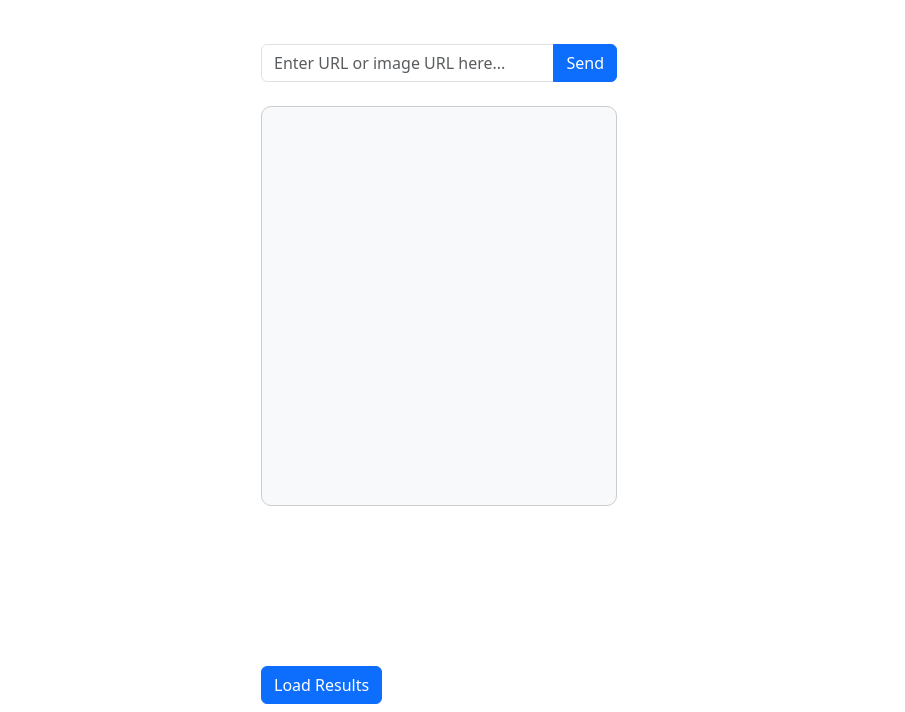
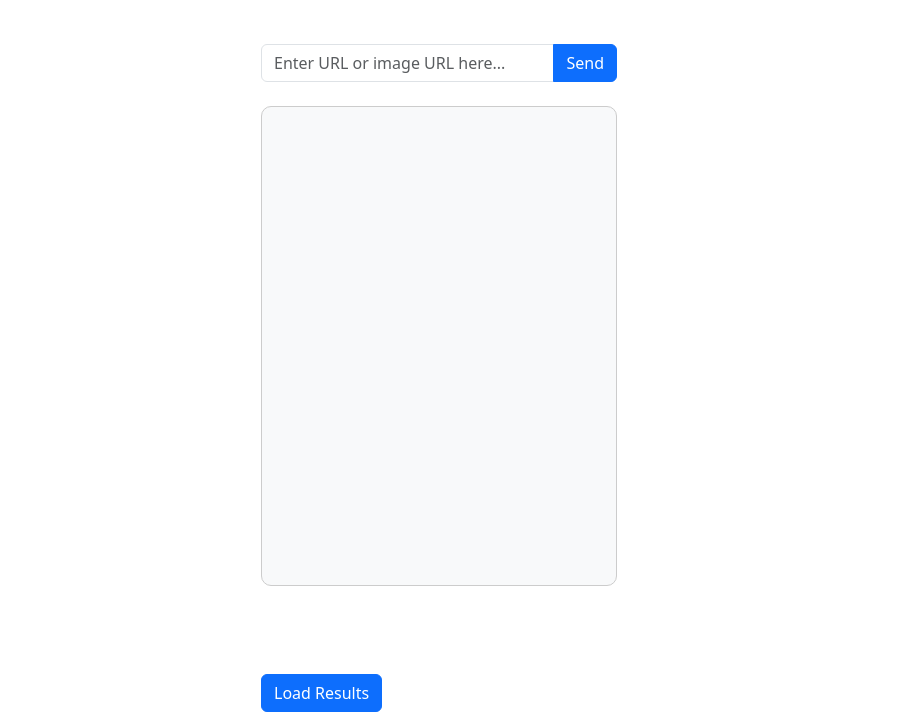
Before and after one commit to AdamZWinter/isCat, a plain HTML site: page static/iscat.html in a window 1280 px wide. Shown: the part 90-802 px from the top of the page, without its empty margins (201-1106 px from the left). Drawn offline with nearby package versions, Linux system fonts and the light colour scheme.

Commit message:
taller chatbox

```diff
--- a/static/iscat.html
+++ b/static/iscat.html
@@ -10,7 +10,7 @@
     <script src="https://cdn.jsdelivr.net/npm/bootstrap@5.3.0-alpha1/dist/js/bootstrap.min.js"></script>
     <style>
         .chat-container {
-            height: 50vh;
+            height: 60vh;
             overflow-y: auto;
             border: 1px solid #ccc;
             border-radius: 10px;
@@ -44,9 +44,6 @@
             <div class="chat-container mb-3">
                 <!-- Chat messages will be added here -->
             </div>
-            <br>
-            <br>
-            <br>
             <br>
             <br>
             <br>
```
